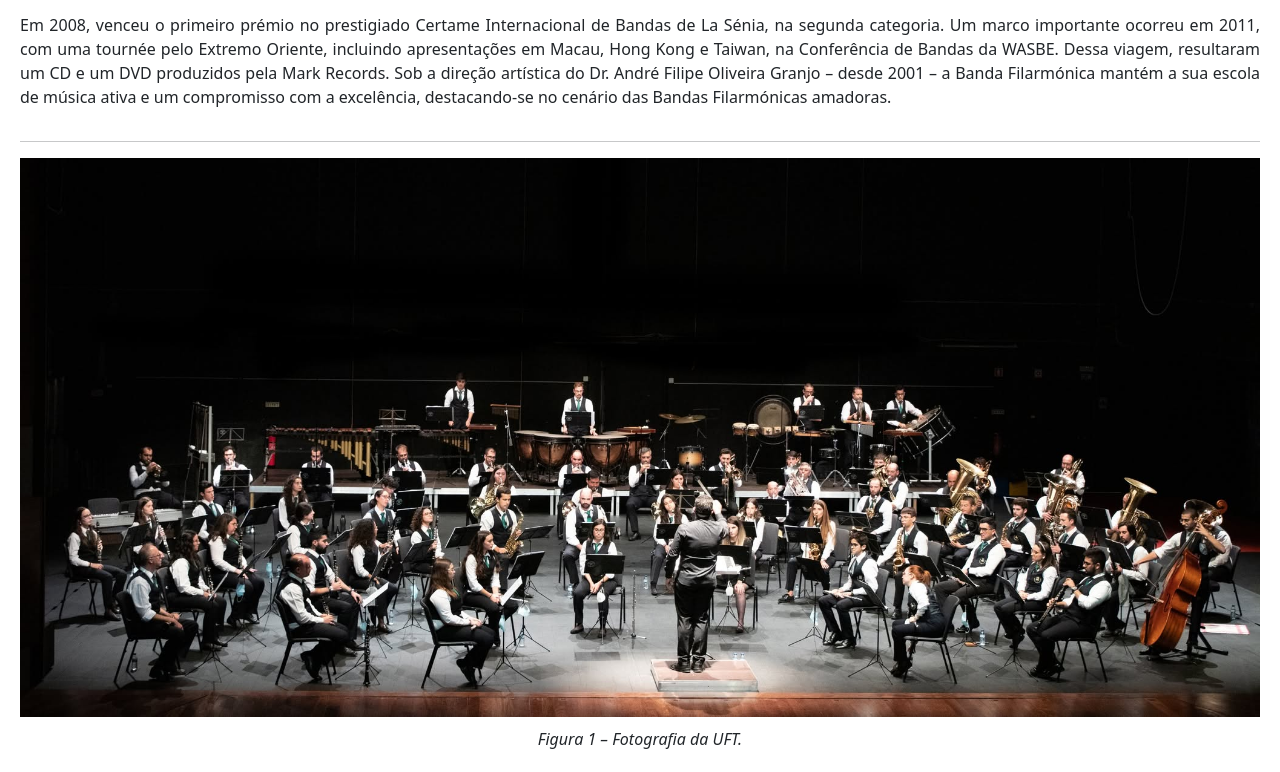
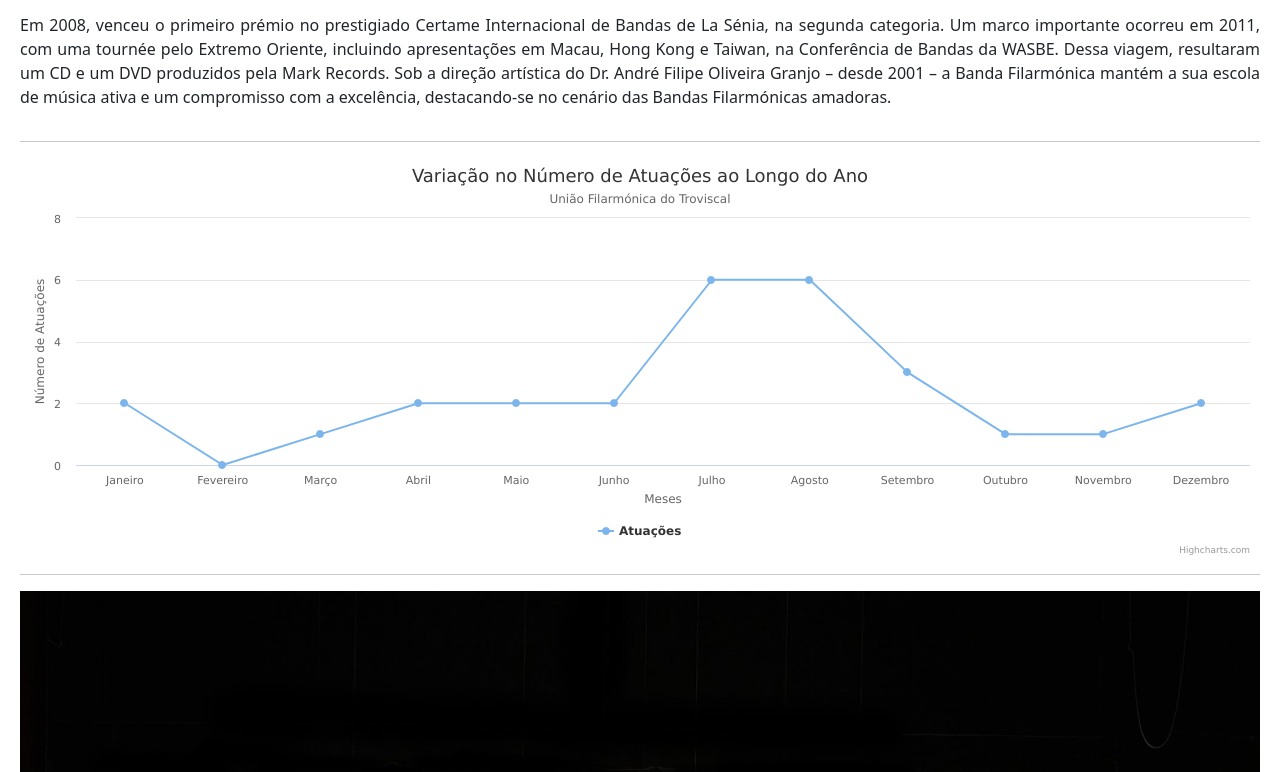
Before and after one commit to nelsonramosua/musicaclassicaieiua, a plain HTML site: page uft.html in a window 1280 px wide. Shown: the part 541-1313 px from the top of the page. Drawn offline with nearby package versions, Linux system fonts and the light colour scheme.

Commit message:
Adicionei gráfico com highcharts, e atualizei os recursos usados no about e no readme.

```diff
--- /dev/null
+++ b/js/concertosHighCharts.js
@@ -0,0 +1,34 @@
+// Configuração do gráfico de linha
+Highcharts.chart('concertosChart', {
+    chart: {
+        type: 'line'
+    },
+    title: {
+        text: 'Variação no Número de Atuações ao Longo do Ano'
+    },
+    subtitle: {
+        text: 'União Filarmónica do Troviscal'
+    },
+    xAxis: {
+        categories: ['Janeiro', 'Fevereiro', 'Março', 'Abril', 'Maio', 'Junho', 'Julho', 'Agosto', 'Setembro', 'Outubro', 'Novembro', 'Dezembro'],
+        title: {
+            text: 'Meses'
+        }
+    },
+    yAxis: {
+        title: {
+            text: 'Número de Atuações'
+        },
+        allowDecimals: false
+    },
+    tooltip: {
+        valueSuffix: ' atuacoes'
+    },
+    series: [{
+        name: 'Atuações',
+        data: [2, 0, 1, 2, 2, 2, 6, 6, 3, 1, 1, 2]
+    }],
+    credits: {
+        enabled: true
+    }
+});
--- a/uft.html
+++ b/uft.html
@@ -120,6 +120,12 @@
 
         <hr>
 
+        <section>
+            <div id="concertosChart" style="width: 100%; height: 400px;"></div>
+        </section>
+
+        <hr>
+
         <section class="seating-image">
             <img src="images/uft.jpg" alt="Fotografia da UFT">
             <figcaption><i>Figura 1 – Fotografia da UFT.</i></figcaption>
@@ -140,6 +146,9 @@
     </footer>
 
     <script src='https://cdn.jsdelivr.net/npm/bootstrap@5.3.0/dist/js/bootstrap.bundle.min.js'></script>
+    <script src="https://code.highcharts.com/highcharts.js"></script>
+
+    <script src="js/concertosHighCharts.js"></script>
     <script src="js/index.js"></script>
 </body>
 </html>
```
Also changed, not shown: about.html (+3 -0 lines), 1 other file.
